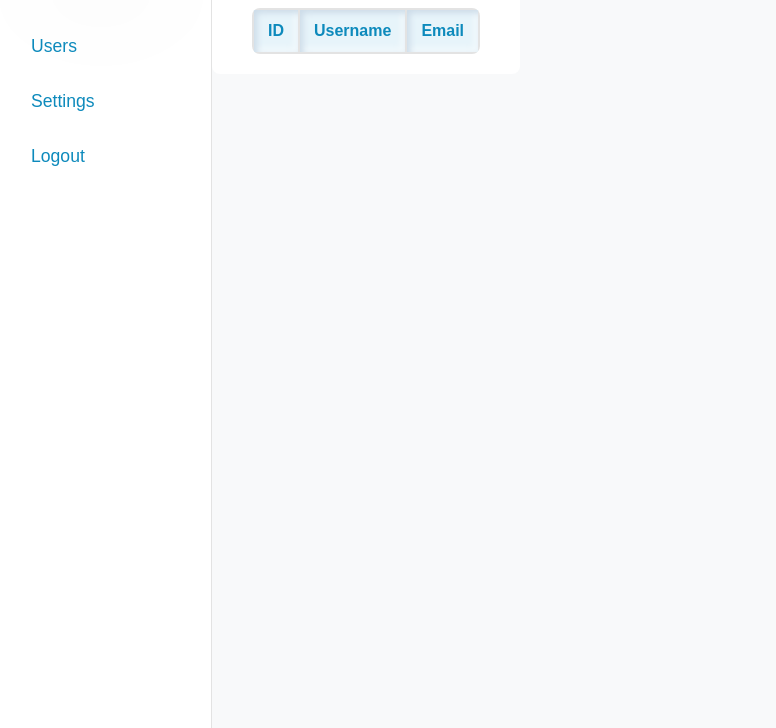
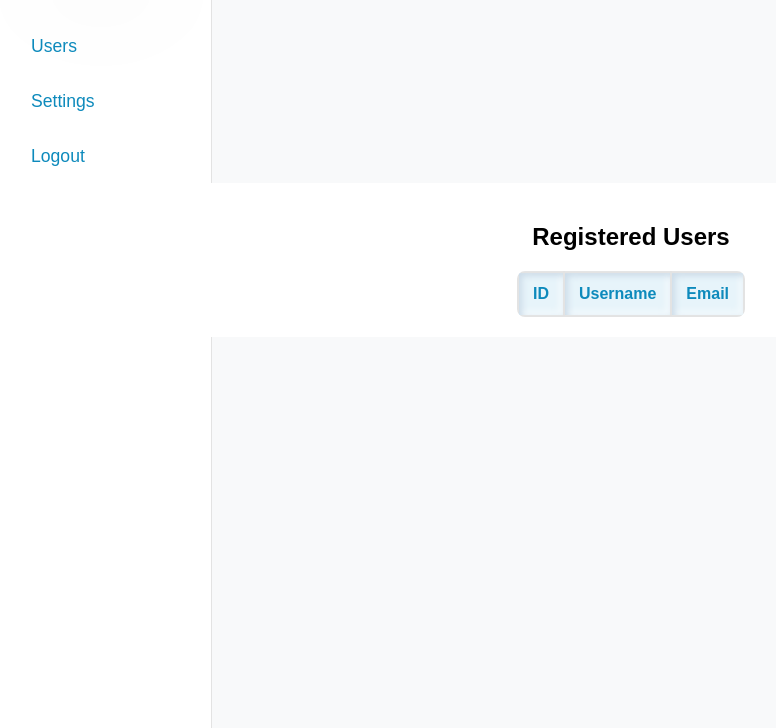
Before and after one commit to Dinithi1625403/Books-Management-System, a PHP site: page /user.html in a window 1280 px wide. Shown: the part 180-908 px from the top of the page, without its empty margins (9-785 px from the left). Run offline with PHP 8.4, Linux system fonts and the light colour scheme; lists and menus that the app fills with data are empty; some libraries are stand-ins or nearby versions; grey boxes are pictures that could not be loaded.

Commit message:
made users-container middle

```diff
--- a/admin.css
+++ b/admin.css
@@ -314,4 +314,9 @@ input[type="number"]
     align-items: center;
     justify-content: center;
     align-self: center;
+    /* Center horizontally and vertically */
+    position: absolute;
+    top: 50%;
+    left: 50%;
+    transform: translate(-50%, -50%);
 }
```
